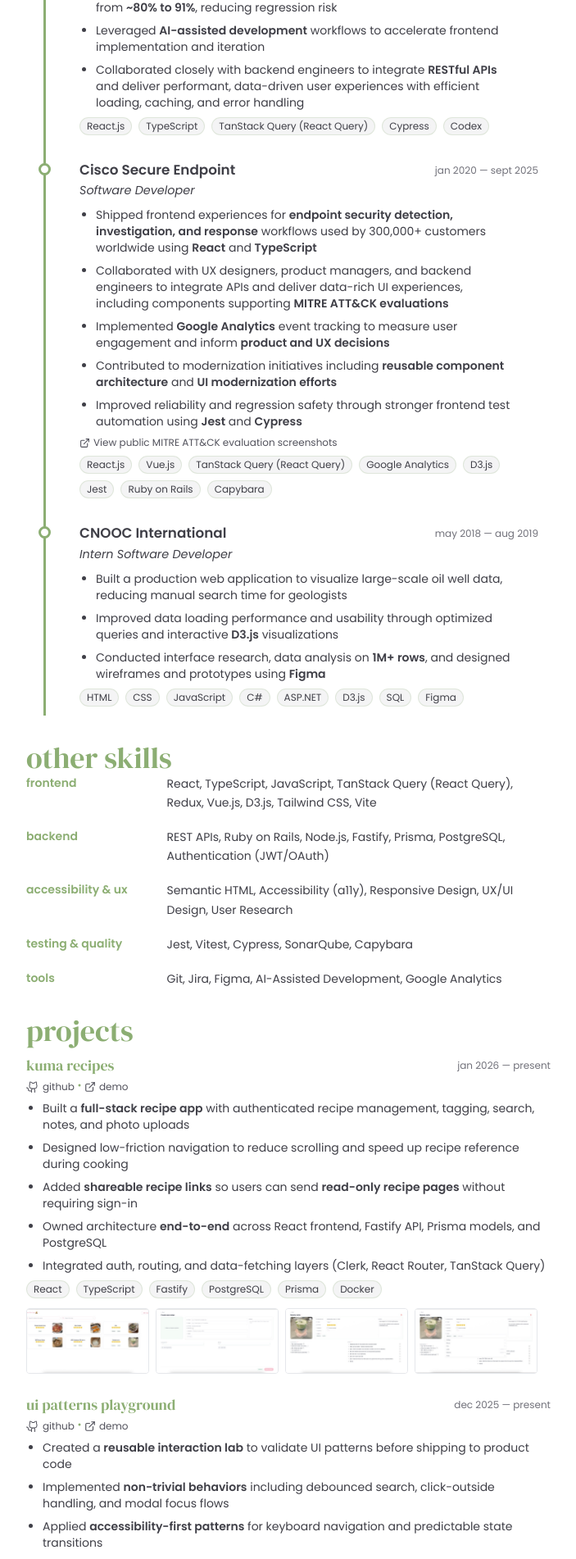
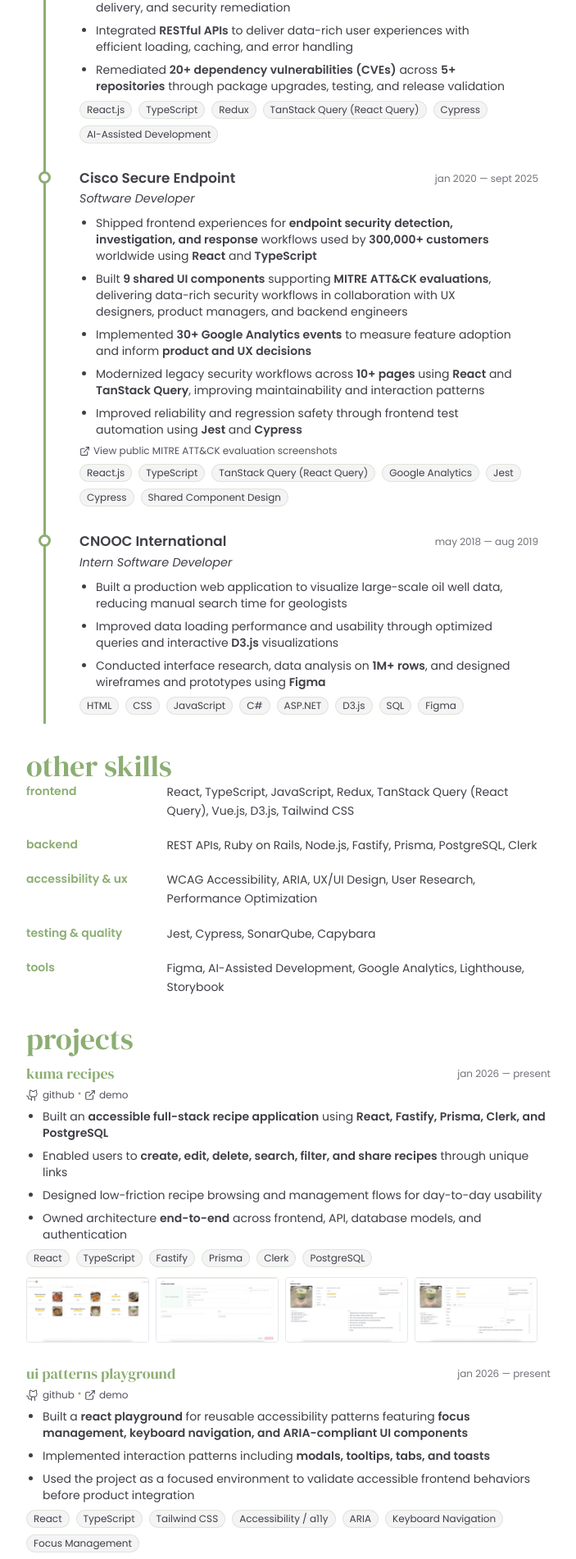
Before and after one commit to Jennykuma/portfolio-site-v2, a React (Vite) app: page / in a window 1280 px wide. Shown: the part 1160-3062 px from the top of the page at 82% size, without its empty margins (288-991 px from the left). Built offline with nearby package versions, Linux system fonts and the light colour scheme.

Commit message:
Update experience and projects

```diff
--- a/src/data/experience.ts
+++ b/src/data/experience.ts
@@ -7,23 +7,30 @@
 		period: 'sept 2025 — present',
 		description: [
 			'Built scalable, performant, and accessible UI components for enterprise security workflows using **React, TypeScript, Redux, and TanStack Query** with asynchronous API-driven state management',
-			'Contributed to adoption of a **shared component system**, improving **UI consistency** and maintainability across multiple applications',
-			'Increased automated frontend test coverage for micro-applications from **~80% to 91%**, reducing regression risk',
-			'Leveraged **AI-assisted development** workflows to accelerate frontend implementation and iteration',
-			'Collaborated closely with backend engineers to integrate **RESTful APIs** and deliver performant, data-driven user experiences with efficient loading, caching, and error handling',
+			'Increased automated frontend test coverage from **~80% to 91% across 3 micro-applications**, reducing regression risk',
+			'Leveraged **Codex** and **GitHub Copilot** for codebase analysis, feature delivery, and security remediation',
+			'Integrated **RESTful APIs** to deliver data-rich user experiences with efficient loading, caching, and error handling',
+			'Remediated **20+ dependency vulnerabilities (CVEs)** across **5+ repositories** through package upgrades, testing, and release validation',
 		],
-		skills: ['React.js', 'TypeScript', 'TanStack Query (React Query)', 'Cypress', 'Codex'],
+		skills: [
+			'React.js',
+			'TypeScript',
+			'Redux',
+			'TanStack Query (React Query)',
+			'Cypress',
+			'AI-Assisted Development',
+		],
 	},
 	{
 		company: 'Cisco Secure Endpoint',
 		role: 'Software Developer',
 		period: 'jan 2020 — sept 2025',
 		description: [
-			'Shipped frontend experiences for **endpoint security detection, investigation, and response** workflows used by 300,000+ customers worldwide using **React** and **TypeScript**',
-			'Collaborated with UX designers, product managers, and backend engineers to integrate APIs and deliver data-rich UI experiences, including components supporting **MITRE ATT&CK evaluations**',
-			'Implemented **Google Analytics** event tracking to measure user engagement and inform **product and UX decisions**',
-			'Contributed to modernization initiatives including **reusable component architecture** and **UI modernization efforts**',
-			'Improved reliability and regression safety through stronger frontend test automation using **Jest** and **Cypress**',
+			'Shipped frontend experiences for **endpoint security detection, investigation, and response** workflows used by **300,000+ customers** worldwide using **React** and **TypeScript**',
+			'Built **9 shared UI components** supporting **MITRE ATT&CK evaluations**, delivering data-rich security workflows in collaboration with UX designers, product managers, and backend engineers',
+			'Implemented **30+ Google Analytics events** to measure feature adoption and inform **product and UX decisions**',
+			'Modernized legacy security workflows across **10+ pages** using **React** and **TanStack Query**, improving maintainability and interaction patterns',
+			'Improved reliability and regression safety through frontend test automation using **Jest** and **Cypress**',
 		],
 		relatedLink: {
 			label: 'View public MITRE ATT&CK evaluation screenshots',
@@ -31,13 +38,12 @@
 		},
 		skills: [
 			'React.js',
-			'Vue.js',
+			'TypeScript',
 			'TanStack Query (React Query)',
 			'Google Analytics',
-			'D3.js',
 			'Jest',
-			'Ruby on Rails',
-			'Capybara',
+			'Cypress',
+			'Shared Component Design',
 		],
 	},
 	{
@@ -60,12 +66,11 @@
 			'React',
 			'TypeScript',
 			'JavaScript',
+			'Redux',
 			'TanStack Query (React Query)',
-			'Redux',
 			'Vue.js',
 			'D3.js',
 			'Tailwind CSS',
-			'Vite',
 		],
 	},
 	{
@@ -77,25 +82,25 @@
 			'Fastify',
 			'Prisma',
 			'PostgreSQL',
-			'Authentication (JWT/OAuth)',
+			'Clerk',
 		],
 	},
 	{
 		category: 'accessibility & ux',
 		skills: [
-			'Semantic HTML',
-			'Accessibility (a11y)',
-			'Responsive Design',
+			'WCAG Accessibility',
+			'ARIA',
 			'UX/UI Design',
 			'User Research',
+			'Performance Optimization',
 		],
 	},
 	{
 		category: 'testing & quality',
-		skills: ['Jest', 'Vitest', 'Cypress', 'SonarQube', 'Capybara'],
+		skills: ['Jest', 'Cypress', 'SonarQube', 'Capybara'],
 	},
 	{
 		category: 'tools',
-		skills: ['Git', 'Jira', 'Figma', 'AI-Assisted Development', 'Google Analytics'],
+		skills: ['Figma', 'AI-Assisted Development', 'Google Analytics', 'Lighthouse', 'Storybook'],
 	},
 ];
--- a/src/data/projects.ts
+++ b/src/data/projects.ts
@@ -5,13 +5,12 @@
 		title: 'kuma recipes',
 		period: 'jan 2026 — present',
 		description: [
-			'Built a **full-stack recipe app** with authenticated recipe management, tagging, search, notes, and photo uploads',
-			'Designed low-friction navigation to reduce scrolling and speed up recipe reference during cooking',
-			'Added **shareable recipe links** so users can send **read-only recipe pages** without requiring sign-in',
-			'Owned architecture **end-to-end** across React frontend, Fastify API, Prisma models, and PostgreSQL',
-			'Integrated auth, routing, and data-fetching layers (Clerk, React Router, TanStack Query)',
+			'Built an **accessible full-stack recipe application** using **React, Fastify, Prisma, Clerk, and PostgreSQL**',
+			'Enabled users to **create, edit, delete, search, filter, and share recipes** through unique links',
+			'Designed low-friction recipe browsing and management flows for day-to-day usability',
+			'Owned architecture **end-to-end** across frontend, API, database models, and authentication',
 		],
-		skills: ['React', 'TypeScript', 'Fastify', 'PostgreSQL', 'Prisma', 'Docker'],
+		skills: ['React', 'TypeScript', 'Fastify', 'Prisma', 'Clerk', 'PostgreSQL'],
 		github: 'https://github.com/Jennykuma/kuma-recipes/tree/main#kuma-recipes',
 		demo: '/kuma-recipes',
 		screenshots: [
@@ -39,20 +38,20 @@
 	},
 	{
 		title: 'ui patterns playground',
-		period: 'dec 2025 — present',
+		period: 'jan 2026 — present',
 		description: [
-			'Created a **reusable interaction lab** to validate UI patterns before shipping to product code',
-			'Implemented **non-trivial behaviors** including debounced search, click-outside handling, and modal focus flows',
-			'Applied **accessibility-first patterns** for keyboard navigation and predictable state transitions',
-			'Drove **component design and code quality conventions** as sole owner of the codebase',
+			'Built a **react playground** for reusable accessibility patterns featuring **focus management, keyboard navigation, and ARIA-compliant UI components**',
+			'Implemented interaction patterns including **modals, tooltips, tabs, and toasts**',
+			'Used the project as a focused environment to validate accessible frontend behaviors before product integration',
 		],
 		skills: [
 			'React',
 			'TypeScript',
 			'Tailwind CSS',
-			'Interactive UI patterns',
 			'Accessibility / a11y',
-			'Component architecture',
+			'ARIA',
+			'Keyboard Navigation',
+			'Focus Management',
 		],
 		github: 'https://github.com/Jennykuma/ui-patterns-playground#ui-interactions-playground',
 		demo: '/ui-patterns-playground',
```
